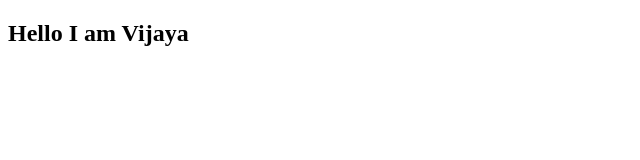
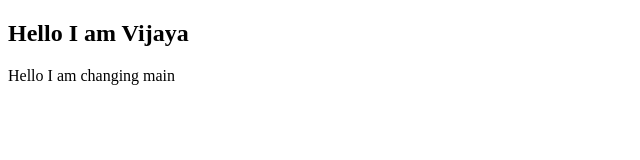
Before and after one commit to Vidhya1010/Git_Practice, a plain HTML site: page index.html in a window 1280 px wide. Shown: the whole page, without its empty margins (0-640 px from the left). Drawn offline with Linux system fonts and the light colour scheme.

Commit message:
changes in main

```diff
--- a/index.html
+++ b/index.html
@@ -9,6 +9,7 @@
 
 <body>
     <h2>Hello I am Vijaya</h2>
+    <p>Hello I am changing main</p>
 
 </body>
 
```
